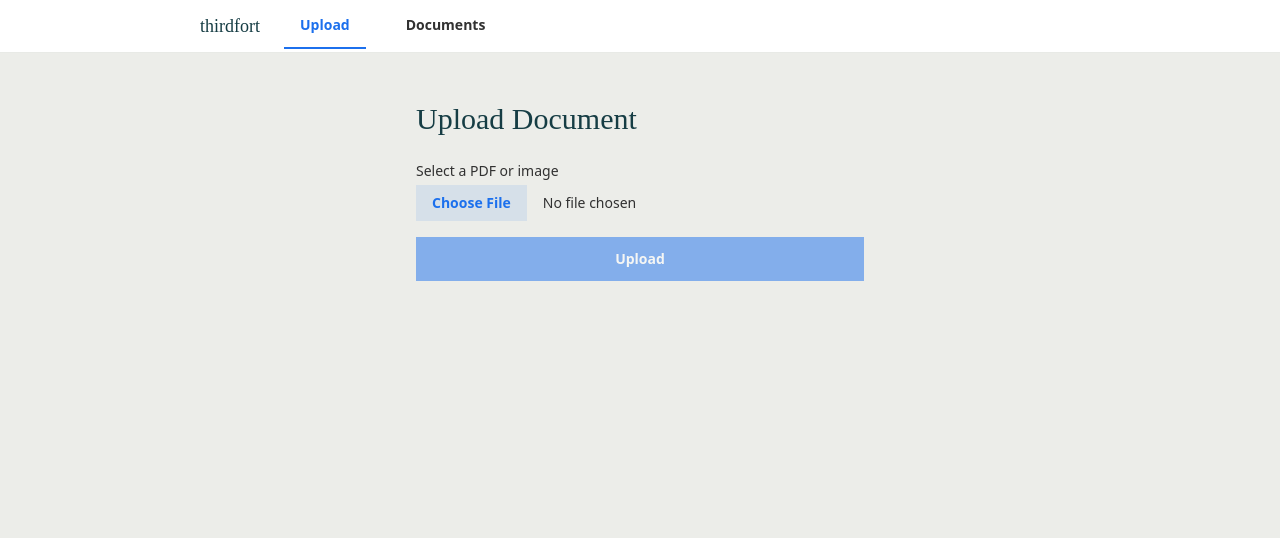
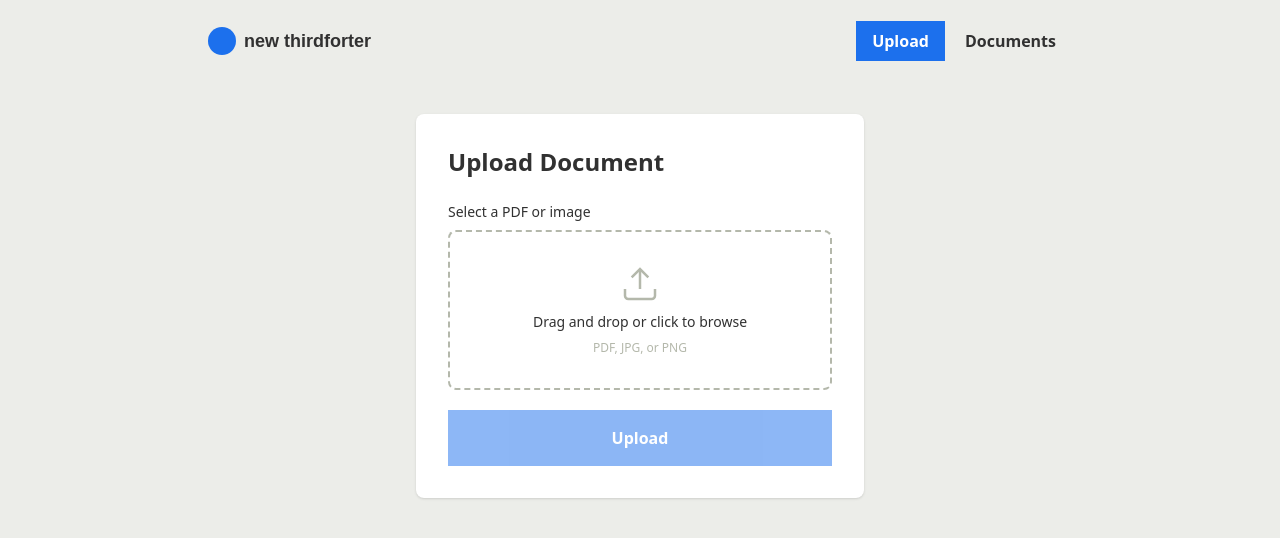
Before and after one commit to obax/thirdfort.olivier.is, a React (Vite) app in the folder client/: page / in a window 1280 px wide. Shown: the top 538 px of the page. Built offline with nearby package versions, Linux system fonts and the light colour scheme.

Commit message:
Improve appearance app

```diff
--- a/client/src/App.tsx
+++ b/client/src/App.tsx
@@ -27,40 +27,53 @@ function formatBytes(bytes: number): string {
   return `${(bytes / (1024 * 1024)).toFixed(1)} MB`
 }
 
+function Logo() {
+  return (
+    <svg width="185" height="28" viewBox="0 0 185 28" fill="none" xmlns="http://www.w3.org/2000/svg" aria-label="New Thirdforter">
+      <circle cx="14" cy="14" r="14" fill="#1c70ed" />
+      <text x="36" y="20" fontFamily="Red Hat Text, sans-serif" fontSize="18" fontWeight="600" fill="#313131">
+        new thirdforter
+      </text>
+    </svg>
+  )
+}
+
 type Tab = 'upload' | 'documents'
 
 function App() {
   const [tab, setTab] = useState<Tab>('upload')
 
   return (
-    <div className="min-h-screen bg-surface font-sans text-body">
-      <nav className="bg-white border-b border-tf-sage-dark/30">
-        <div className="max-w-4xl mx-auto flex items-center gap-6">
-          <span className="py-3 pl-2 font-display text-lg font-medium text-heading">thirdfort</span>
+    <div className="min-h-screen bg-surface font-sans text-body text-sm">
+      <nav className="bg-surface">
+        <div className="max-w-4xl mx-auto flex items-center gap-8 px-4 py-5" style={{ minHeight: '82px' }}>
+          <Logo />
+          <div className="flex gap-1 ml-auto">
             <button
               onClick={() => setTab('upload')}
-            className={`px-4 py-3 text-sm font-semibold border-b-2 transition-colors ${
+              className={`px-4 py-2 text-base font-semibold transition-colors ${
                 tab === 'upload'
-                ? 'border-primary text-primary'
-                : 'border-transparent text-body hover:text-heading'
+                  ? 'bg-primary text-white'
+                  : 'text-body hover:text-heading'
               }`}
             >
               Upload
             </button>
             <button
               onClick={() => setTab('documents')}
-            className={`px-4 py-3 text-sm font-semibold border-b-2 transition-colors ${
+              className={`px-4 py-2 text-base font-semibold transition-colors ${
                 tab === 'documents'
-                ? 'border-primary text-primary'
-                : 'border-transparent text-body hover:text-heading'
+                  ? 'bg-primary text-white'
+                  : 'text-body hover:text-heading'
               }`}
             >
               Documents
             </button>
           </div>
+        </div>
       </nav>
 
-      <div className="max-w-4xl mx-auto p-4">
+      <div className="max-w-4xl mx-auto px-4 py-8">
         {tab === 'upload' ? <UploadTab /> : <DocumentsTab />}
       </div>
     </div>
@@ -73,6 +86,7 @@ function UploadTab() {
   const [progress, setProgress] = useState(0)
   const [error, setError] = useState<string | null>(null)
   const [success, setSuccess] = useState<Document | null>(null)
+  const [dragActive, setDragActive] = useState(false)
   const fileInputRef = useRef<HTMLInputElement>(null)
 
   function handleSubmit(e: React.FormEvent) {
@@ -123,15 +137,45 @@ function UploadTab() {
     xhr.send(formData)
   }
 
+  function handleDrop(e: React.DragEvent) {
+    e.preventDefault()
+    setDragActive(false)
+    const droppedFile = e.dataTransfer.files[0]
+    if (droppedFile) {
+      setFile(droppedFile)
+      setError(null)
+      setSuccess(null)
+    }
+  }
+
   return (
-    <div className="max-w-md mx-auto mt-8">
-      <h1 className="font-display text-3xl font-medium text-heading mb-6">Upload Document</h1>
+    <div className="max-w-md mx-auto">
+      <div className="rounded-md bg-white shadow-sm p-8">
+        <h1 className="font-sans text-2xl font-semibold text-heading mb-6">Upload Document</h1>
 
-      <form onSubmit={handleSubmit} className="space-y-4">
+        <form onSubmit={handleSubmit} className="space-y-5">
           <div>
-          <label htmlFor="file" className="block text-sm font-medium text-body mb-1">
+            <label htmlFor="file" className="block text-sm font-medium text-body mb-2">
               Select a PDF or image
             </label>
+            <div
+              onClick={() => fileInputRef.current?.click()}
+              onDragOver={(e) => { e.preventDefault(); setDragActive(true) }}
+              onDragLeave={() => setDragActive(false)}
+              onDrop={handleDrop}
+              className={`flex flex-col items-center justify-center gap-2 border-2 border-dashed rounded-md p-8 cursor-pointer transition-colors ${
+                dragActive
+                  ? 'border-primary bg-primary/5'
+                  : 'border-tf-sage-dark hover:border-primary/50'
+              }`}
+            >
+              <svg width="40" height="40" viewBox="0 0 24 24" fill="none" stroke="currentColor" strokeWidth="1.5" className="text-tf-sage-dark">
+                <path d="M21 15v4a2 2 0 0 1-2 2H5a2 2 0 0 1-2-2v-4" />
+                <polyline points="17 8 12 3 7 8" />
+                <line x1="12" y1="3" x2="12" y2="15" />
+              </svg>
+              <span className="text-sm text-body">Drag and drop or click to browse</span>
+              <span className="text-xs text-tf-sage-dark">PDF, JPG, or PNG</span>
               <input
                 ref={fileInputRef}
                 id="file"
@@ -142,14 +186,18 @@ function UploadTab() {
                   setError(null)
                   setSuccess(null)
                 }}
-            className="block w-full text-sm text-body file:mr-4 file:py-2 file:px-4 file:border-0 file:text-sm file:font-semibold file:bg-primary/10 file:text-primary hover:file:bg-primary/20"
+                className="hidden"
               />
+            </div>
+            {file && (
+              <p className="mt-2 text-sm text-body">{file.name} ({formatBytes(file.size)})</p>
+            )}
           </div>
 
           <button
             type="submit"
             disabled={!file || uploading}
-          className="w-full bg-primary px-4 py-3 text-sm font-semibold text-white hover:bg-primary-dark disabled:opacity-50 disabled:cursor-not-allowed transition-colors"
+            className="w-full bg-primary px-7 py-4 text-base font-semibold text-white hover:bg-primary-dark disabled:opacity-50 disabled:cursor-not-allowed transition-colors"
           >
             {uploading ? 'Uploading...' : 'Upload'}
           </button>
@@ -188,6 +236,7 @@ function UploadTab() {
             </dl>
           </div>
         )}
+      </div>
     </div>
   )
 }
@@ -251,8 +300,8 @@ function DocumentsTab() {
   }
 
   return (
-    <div className="mt-4">
-      <h1 className="font-display text-3xl font-medium text-heading mb-4">Documents</h1>
+    <div className="rounded-md bg-white shadow-sm p-8">
+      <h1 className="font-sans text-2xl font-semibold text-heading mb-4">Documents</h1>
 
       {error && (
         <div className="mb-4 rounded-md bg-red-50 border border-red-200 p-3 text-sm text-red-700">
@@ -263,7 +312,7 @@ function DocumentsTab() {
       {documents.length === 0 ? (
         <p className="text-body text-sm">No documents uploaded yet.</p>
       ) : (
-        <div className="overflow-x-auto rounded-md border border-tf-sage-dark/30 bg-white">
+        <div className="overflow-x-auto rounded-md border border-tf-sage-dark/30">
           <table className="min-w-full text-sm">
             <thead className="bg-surface text-left text-xs font-semibold text-body uppercase tracking-wider">
               <tr>
--- a/client/src/index.css
+++ b/client/src/index.css
@@ -18,7 +18,7 @@
   --color-primary-dark: var(--color-tf-blue-dark);
   --color-surface: var(--color-tf-sage);
   --color-surface-dark: var(--color-tf-charcoal);
-  --color-heading: var(--color-tf-teal);
+  --color-heading: var(--color-tf-charcoal);
   --color-body: var(--color-tf-charcoal);
   --color-accent: var(--color-tf-gold);
 
```
Lines whose indentation alone changed are shown as unchanged.
